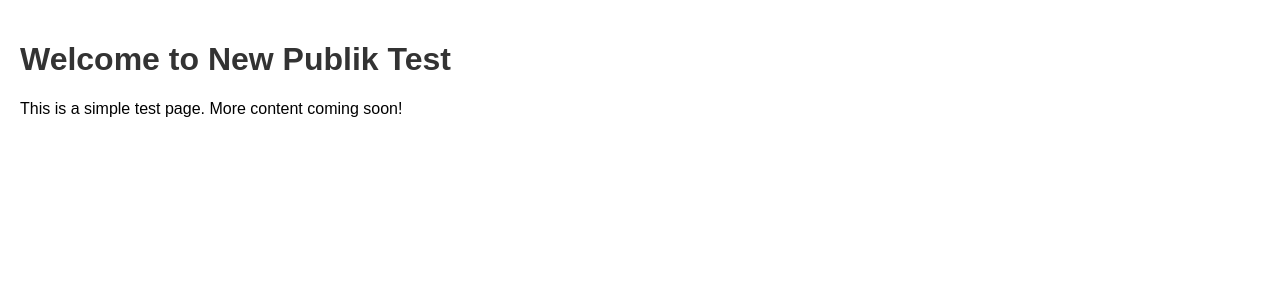
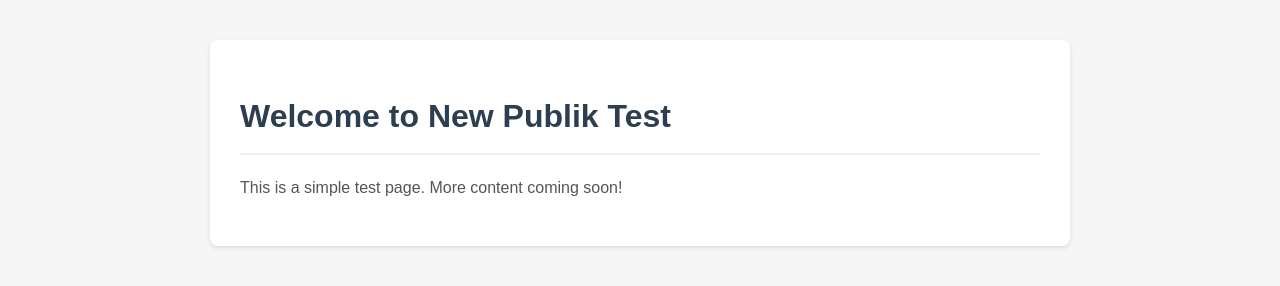
Before and after one commit to PublikPrinciple/new-publik-test, a plain HTML site: page index.html in a window 1280 px wide. Drawn offline with Linux system fonts and the light colour scheme.

Commit message:
Update HTML page with enhanced CSS

```diff
--- a/index.html
+++ b/index.html
@@ -8,15 +8,33 @@
         body {
             font-family: Arial, sans-serif;
             margin: 0;
-            padding: 20px;
+            padding: 40px;
+            background-color: #f5f5f5;
+            line-height: 1.6;
+        }
+        .container {
+            max-width: 800px;
+            margin: 0 auto;
+            background-color: white;
+            padding: 30px;
+            border-radius: 8px;
+            box-shadow: 0 2px 4px rgba(0,0,0,0.1);
         }
         h1 {
-            color: #333;
+            color: #2c3e50;
+            margin-bottom: 20px;
+            border-bottom: 2px solid #eee;
+            padding-bottom: 10px;
+        }
+        p {
+            color: #555;
         }
     </style>
 </head>
 <body>
-    <h1>Welcome to New Publik Test</h1>
-    <p>This is a simple test page. More content coming soon!</p>
+    <div class="container">
+        <h1>Welcome to New Publik Test</h1>
+        <p>This is a simple test page. More content coming soon!</p>
+    </div>
 </body>
 </html>
```
